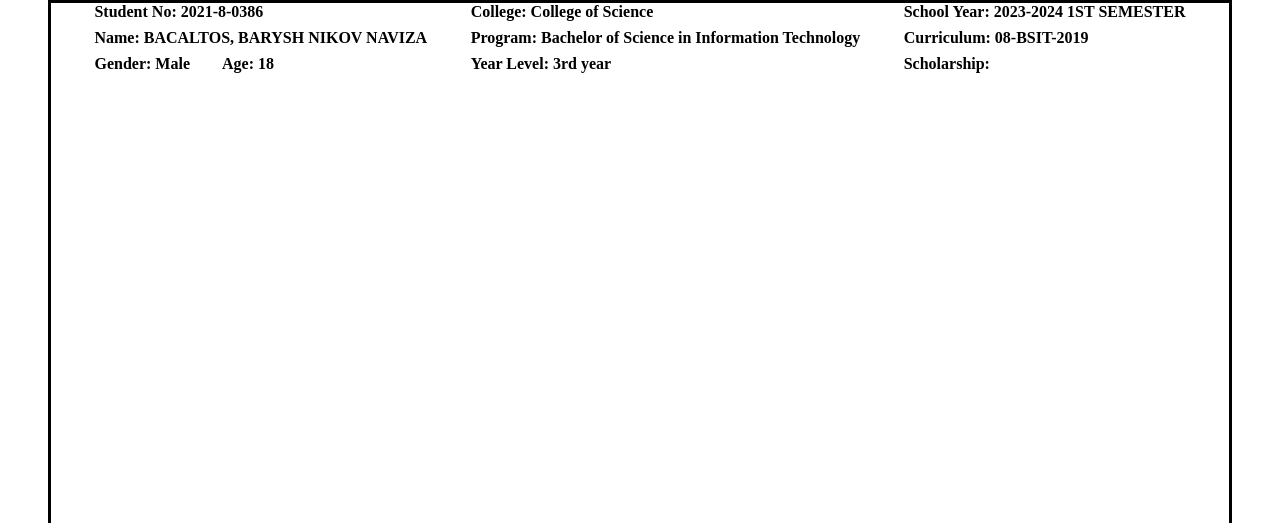
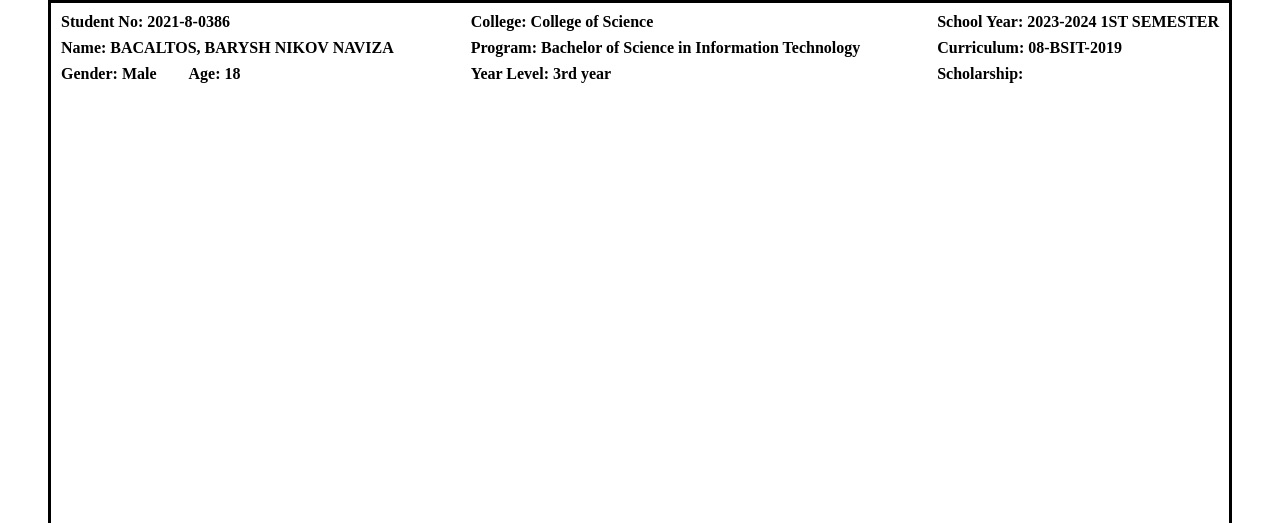
Before and after one commit to raishudesu/cor-drill, a plain HTML site: page index.html in a window 1280 px wide. Shown: the part 277-800 px from the top of the page. Drawn offline with Linux system fonts and the light colour scheme.

Commit message:
added general-info

```diff
--- a/style.css
+++ b/style.css
@@ -50,9 +50,11 @@ section {
 }
 
 .general-info {
-  display: flex;
-  justify-content: space-evenly;
+  display: grid;
+  justify-content: space-between;
   align-items: center;
+  grid-template-columns: auto auto auto;
+  padding: 10px;
 }
 
 .info-container {
```
